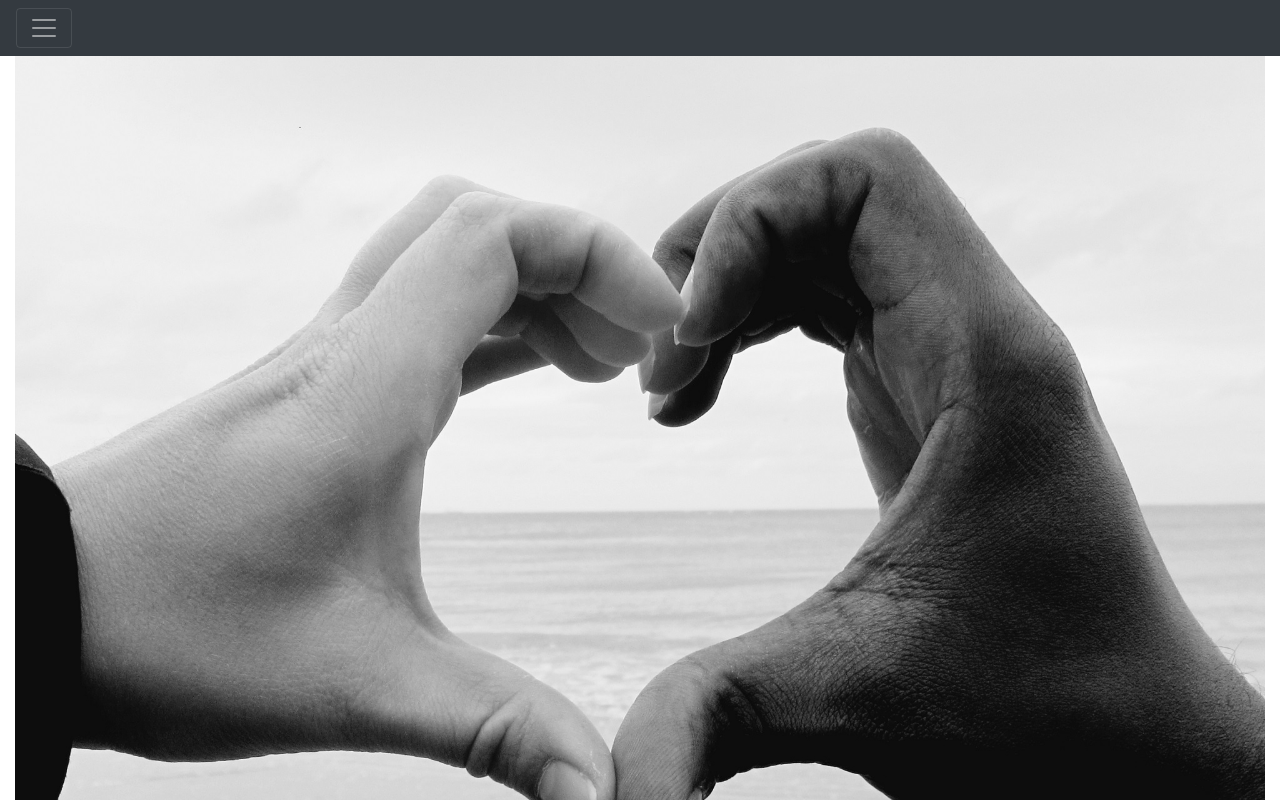
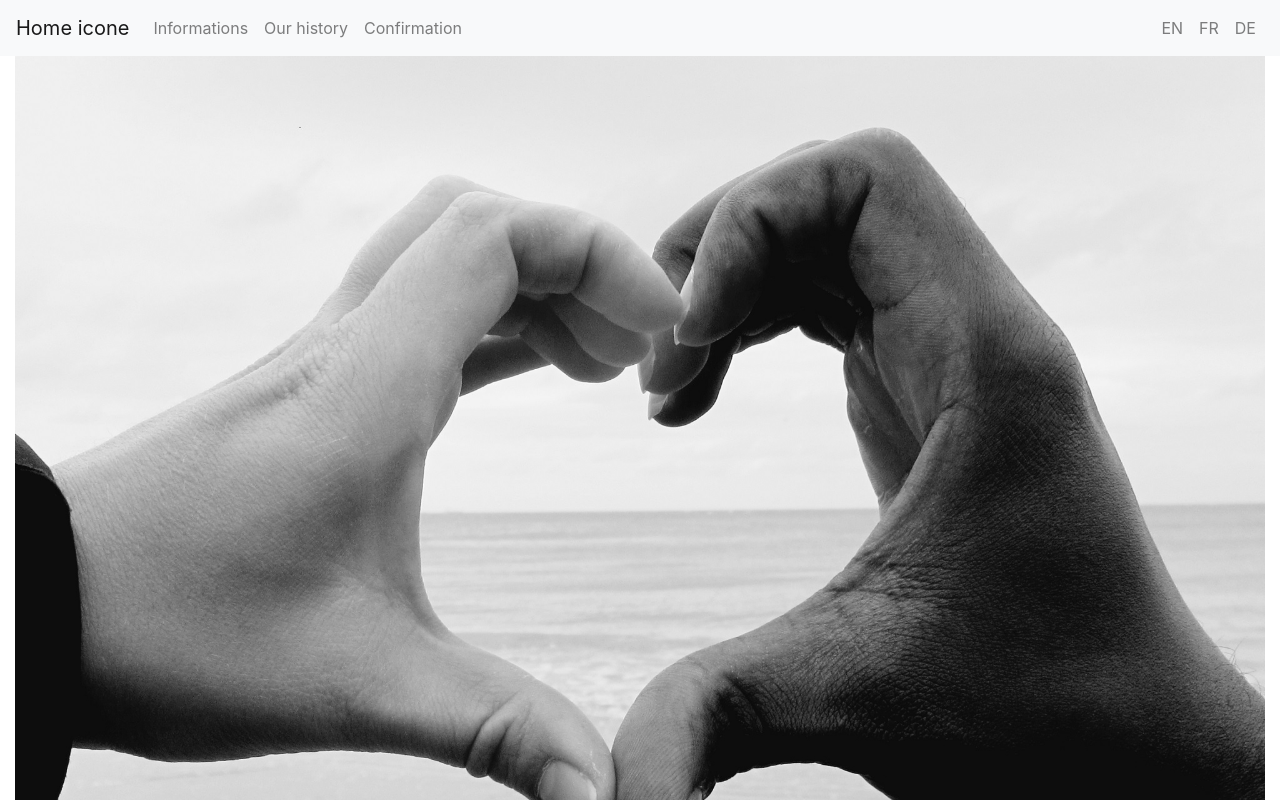
Before and after one commit to fiacrensanzabandicleancode/SabrinaEtFiacre, an Angular app: page / in a window 1280 px wide. Shown: the top 800 px of the page. Built offline with nearby package versions, Linux system fonts and the light colour scheme.

Commit message:
Decided the form of navbar.

```diff
--- a/angular.json
+++ b/angular.json
@@ -27,7 +27,11 @@
               "../node_modules/bootstrap/dist/css/bootstrap.min.css",
               "src/styles.css"
             ],
-            "scripts": [],
+            "scripts": [
+              "./node_modules/jquery/dist/jquery.js",
+              "./node_modules/bootstrap/dist/js/bootstrap.js",
+              "./node_modules/bootstrap/js/dist/collapse.js"
+            ],
             "es5BrowserSupport": true
           },
           "configurations": {
@@ -85,7 +89,10 @@
               "../node_modules/bootstrap/dist/css/bootstrap.min.css",
               "src/styles.css"
             ],
-            "scripts": [],
+            "scripts": [
+              "./node_modules/jquery/dist/jquery.js",
+              "./node_modules/bootstrap/dist/js/bootstrap.js"
+            ],
             "assets": [
               "src/favicon.ico",
               "src/assets",
--- a/package.json
+++ b/package.json
@@ -21,6 +21,7 @@
     "@angular/router": "~7.2.0",
     "bootstrap": "^4.3.1",
     "core-js": "^2.5.4",
+    "jquery": "^3.4.1",
     "rxjs": "~6.3.3",
     "tslib": "^1.9.0",
     "zone.js": "~0.8.26"
--- a/src/app/components/header/header.component.html
+++ b/src/app/components/header/header.component.html
@@ -1,14 +1,31 @@
-<div class="pos-f-t">
-  <div class="collapse" id="navbarToggleExternalContent">
-    <div class="bg-dark p-4">
-      <h5 class="text-white h4">Collapsed content</h5>
-      <span class="text-muted">Toggleable via the navbar brand.</span>
-    </div>
+<nav class="navbar navbar-expand-lg navbar-light bg-light">
+  <a class="navbar-brand" href="#">Home icone</a>
+  <button class="navbar-toggler" type="button" data-toggle="collapse" data-target="#navbarSupportedContent" aria-controls="navbarSupportedContent" aria-expanded="false" aria-label="Toggle navigation">
+    <span class="navbar-toggler-icon"></span>
+  </button>
+
+  <div class="collapse navbar-collapse" id="navbarSupportedContent">
+    <ul class="navbar-nav mr-auto">
+      <li class="nav-item">
+        <a class="nav-link" href="#">Informations</a>
+      </li>
+      <li class="nav-item">
+        <a class="nav-link" href="#">Our history</a>
+      </li>
+      <li class="nav-item">
+        <a class="nav-link" href="#" tabindex="-1" aria-disabled="true">Confirmation</a>
+      </li>
+    </ul>
+    <ul class="navbar-nav ml-auto">
+      <li class="nav-item">
+        <a class="nav-link" href="#">EN</a>
+      </li>
+      <li class="nav-item">
+        <a class="nav-link" href="#">FR</a>
+      </li>
+      <li class="nav-item">
+        <a class="nav-link" href="#">DE</a>
+      </li>
+    </ul>
   </div>
-  <nav class="navbar navbar-dark bg-dark">
-    <button class="navbar-toggler" type="button" data-toggle="collapse" data-target="#navbarToggleExternalContent"
-      aria-controls="navbarToggleExternalContent" aria-expanded="false" aria-label="Toggle navigation">
-      <span class="navbar-toggler-icon"></span>
-    </button>
-  </nav>
-</div>
+</nav>
```
Also changed, not shown: 1 other file (tests, documents, lock files or other folders).
